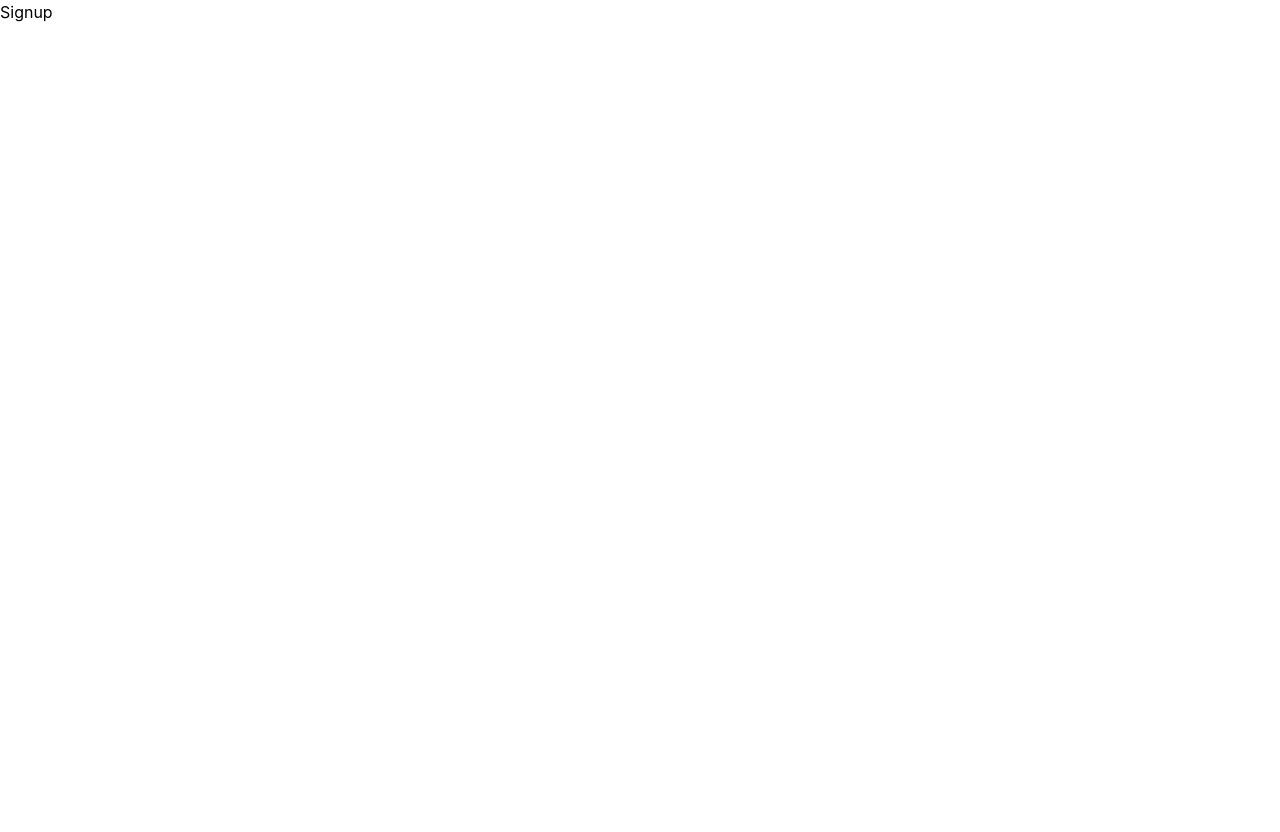
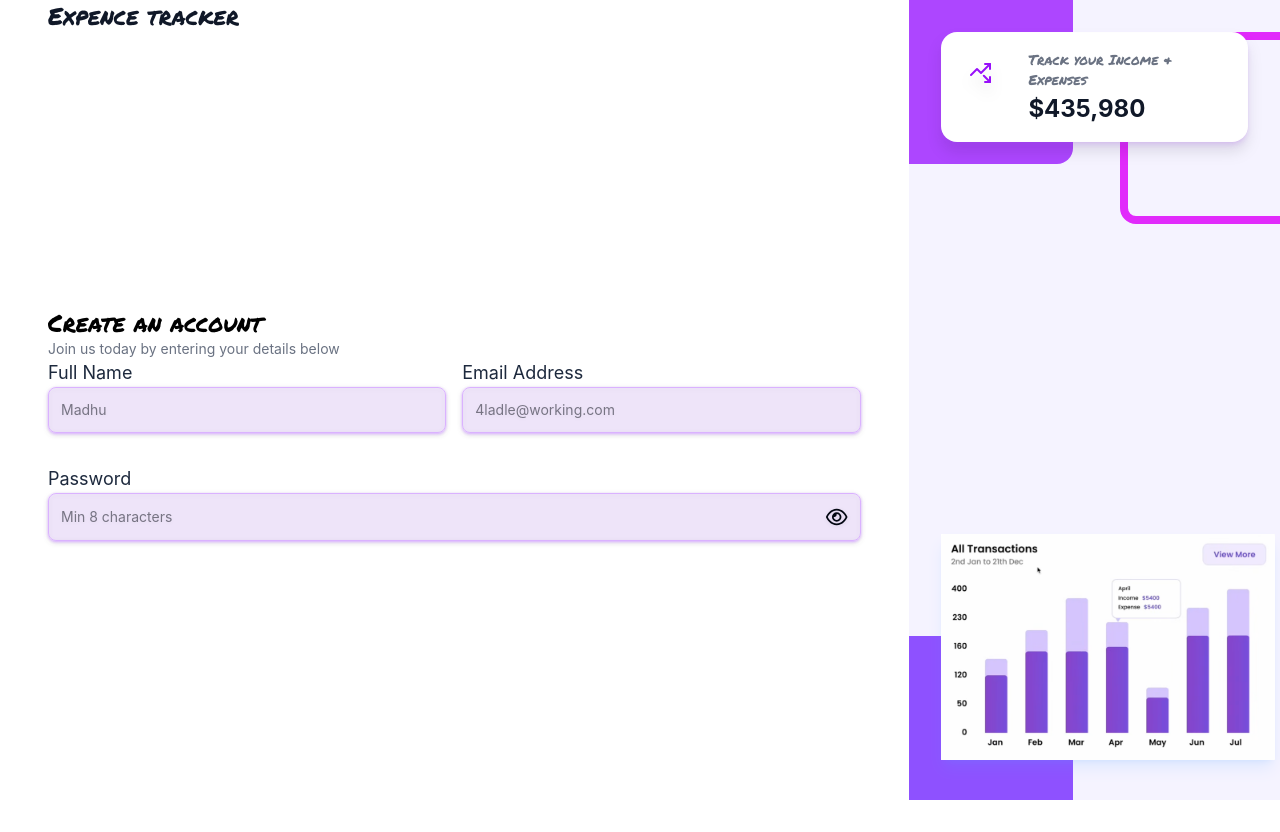
Before and after one commit to HariomSinghKumarOmGit/expense-tracker, a React (Vite) app: page /signup in a window 1280 px wide. Before the commit the page ends 800 px from the top, so only its background shows below. Built offline with nearby package versions, Linux system fonts and the light colour scheme; a web font is replaced by a local one.

Commit message:
pasword col fix

```diff
--- a/src/assets/Inputs/Input.jsx
+++ b/src/assets/Inputs/Input.jsx
@@ -13,9 +13,9 @@ const Input = ({value, onChange, lable, placeholder, type}) => {
 
 
   return (
-    <div>
+    <div className="w-full">
       <label className='text-lg text-slate-800 ' >{lable} </label>
-      <div className="input-box">
+      <div className="input-box  ">
 
         <input
           type={type=='password' ? showPassword ? 'text' : 'password' : type }
--- a/src/index.css
+++ b/src/index.css
@@ -42,5 +42,5 @@ h1, h2, h3, h4, h5, h6 {
 }
 
 .input-box {
-  @apply mt-0 mb-4 flex items-center w-[100%] p-3 rounded-lg border border-purple-300 text-sm text-gray-950 drop-shadow-sm shadow-sm bg-purple-300/25 shadow-purple-300;
+  @apply mt-0 mb-4 flex items-center w-full p-3 rounded-lg border border-purple-300 text-sm text-gray-950 drop-shadow-sm shadow-sm bg-purple-300/25 shadow-purple-300;
 }
--- a/src/pages/Auth/SignUp.jsx
+++ b/src/pages/Auth/SignUp.jsx
@@ -5,8 +5,62 @@ import Input from '../../assets/Inputs/Input';
 import { validateEmail } from '../../utils/helper';
 
 const Signup = () => {
+
+  const [profilePic, setProfilePic] = useState(null);
+  const [fullName, setFullName] = useState('');
+  const [email, setEmail] = useState('');
+  const [password, setPassword] = useState('');
+  const [error, setError] = useState(null);
+
+  const navigate = useNavigate();
+
+  const handleSignUp = async (e) => {
+    e.preventDefault();
+
+
+  }
+
+
   return (
-    <div>Signup</div>
+    <AuthLayout>
+      <div className='lg:w-full h-auto flex flex-col justify-center  md:h-full md:mt-0 '>
+        <h3 className='font-semibold text-2xl '>Create an account</h3>
+        <p className='text-gray-500  text-sm'>
+          Join us today by entering your details below
+        </p>
+
+        <form onSubmit={handleSignUp}>
+          <div className='grid grid-cols-1 md:grid-cols-2 gap-4'>
+            <Input
+              type="text"
+              value={fullName}
+              lable="Full Name"
+              onChange = {({target}) => setFullName(target.value)}
+              placeholder='Madhu '
+            />
+            <Input
+              value={email}
+              onChange={({target})=>setEmail(target.value)}
+              lable="Email Address"
+              placeholder="4ladle@working.com"
+              type="text"
+            />
+            <div className='col-span-2'>
+              <Input
+                value={password}
+                onChange={({target})=>setPassword(target.value)}
+                lable="Password"
+                placeholder="Min 8 characters"
+                type="password"
+              />
+            </div>
+
+
+          </div>
+        </form>
+      </div>
+
+    </AuthLayout>
   )
 }
 
```
